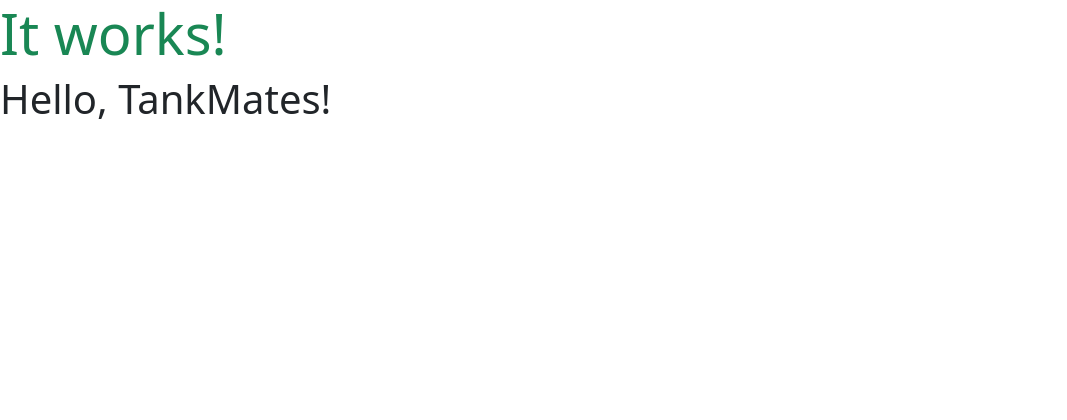
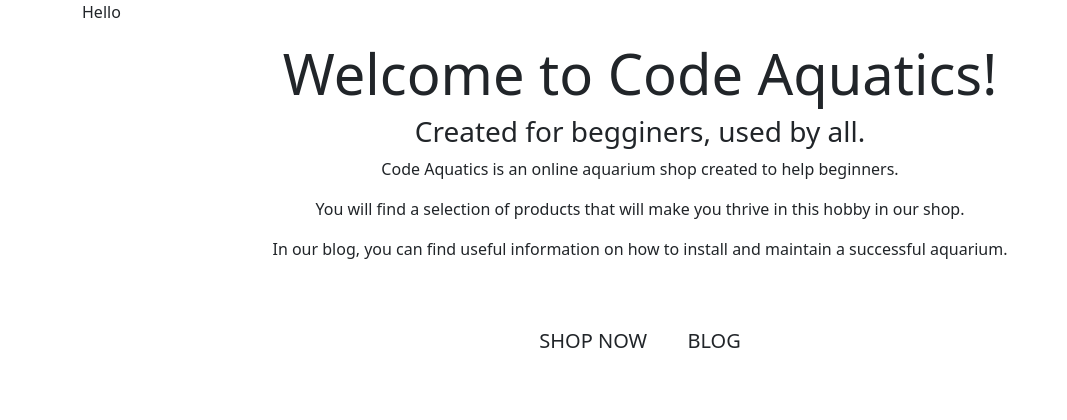
Before and after one commit to RuiOliveira83/MS4_Code_Aquatics, a Django app: page / in a window 1280 px wide. Shown: the top 420 px of the page, without its empty margins (0-1067 px from the left). Run offline with Django 3.2, Linux system fonts and the light colour scheme.

Commit message:
Added homepage content

```diff
--- a/home/templates/home/index.html
+++ b/home/templates/home/index.html
@@ -1,6 +1,36 @@
 {% extends "base.html" %}
 {% load static %}
 
+{% block page_header %}
+    <div class="container header-container">
+        <div class="row">
+            <div class="col">
+                <p>Hello</p>
+            </div>
+        </div>
+    </div>
+{% endblock %}
+
 {% block content %}
-    <h1 class="display-4 text-success">It works!</h1>
+    <div class="container h-100">
+        <div class="row h-100">
+            <div class="text-center my-auto">
+                <h1 class="display-4">
+                    Welcome to Code Aquatics!
+                </h1>
+                <h3>
+                    Created for begginers, used by all.
+                </h3>
+                <p class="text-intro">Code Aquatics is an online aquarium shop created to help beginners.</p>
+                <p class="text-intro">You will find a selection of products that will make you thrive in this hobby in our shop.</p>
+                <p class="text-intro">In our blog, you can find useful information on how to install and maintain a successful aquarium.</p>
+                <div class="my-5">
+                    <h4>
+                        <a href="" class="home-button btn btn-lg text-uppercase py-3">Shop Now</a>
+                        <a href="" class="home-button btn btn-lg rounded-0 text-uppercase py-3">Blog</a>
+                    </h4>
+                </div>
+            </div>
+        </div>
+    </div>
 {% endblock %}
--- a/templates/base.html
+++ b/templates/base.html
@@ -52,6 +52,5 @@
         {% block postloadjs %}
         {% endblock %}
 
-        <h1>Hello, TankMates!</h1>
     </body>
 </html>
```
